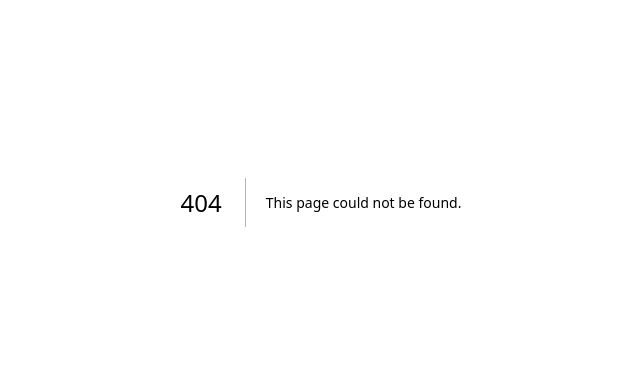
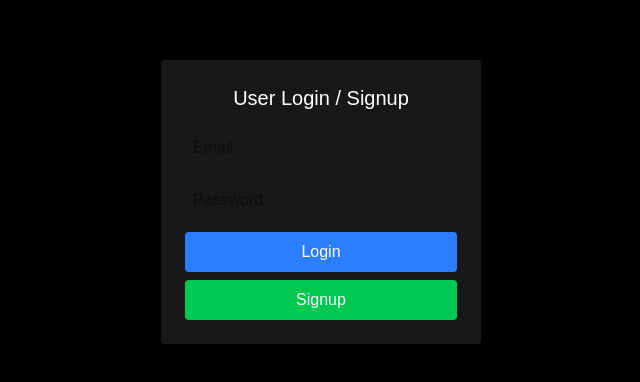
Before and after one commit to Yash081125/golf-charity-app, a Next.js app: page /login in a window 1280 px wide. Before the commit this address had no page. Shown: the part 198-580 px from the top of the page, without its empty margins (319-959 px from the left). Built offline with nearby package versions, Linux system fonts and the light colour scheme.

Commit message:
add user auth

```diff
--- /dev/null
+++ b/app/login/page.tsx
@@ -0,0 +1,85 @@
+"use client";
+
+import { useState } from "react";
+import { supabase } from "../../lib/supabase";
+import { useRouter } from "next/navigation";
+
+export default function AuthPage() {
+  const [email, setEmail] = useState("");
+  const [password, setPassword] = useState("");
+  const router = useRouter();
+
+  // 🔐 SIGNUP
+  const handleSignup = async () => {
+    const { error } = await supabase.auth.signUp({
+      email,
+      password,
+    });
+
+    if (error) {
+      alert(error.message);
+    } else {
+      alert("Signup successful! You can now login.");
+    }
+  };
+
+  // 🔐 LOGIN
+  const handleLogin = async () => {
+    const { error } = await supabase.auth.signInWithPassword({
+      email,
+      password,
+    });
+
+    if (error) {
+      alert(error.message);
+    } else {
+      alert("Login successful!");
+      router.push("/dashboard");
+    }
+  };
+
+  <a
+  href="/login"
+  className="bg-blue-500 px-4 py-2 rounded"
+>
+  Login / Signup
+</a>
+
+  return (
+    <div className="min-h-screen bg-black text-white flex items-center justify-center">
+      <div className="bg-zinc-900 p-6 rounded w-80">
+        <h1 className="text-xl mb-4 text-center">User Login / Signup</h1>
+
+        <input
+          type="email"
+          placeholder="Email"
+          className="w-full p-2 mb-3 text-black rounded"
+          value={email}
+          onChange={(e) => setEmail(e.target.value)}
+        />
+
+        <input
+          type="password"
+          placeholder="Password"
+          className="w-full p-2 mb-3 text-black rounded"
+          value={password}
+          onChange={(e) => setPassword(e.target.value)}
+        />
+
+        <button
+          onClick={handleLogin}
+          className="bg-blue-500 w-full py-2 rounded mb-2 hover:bg-blue-600"
+        >
+          Login
+        </button>
+
+        <button
+          onClick={handleSignup}
+          className="bg-green-500 w-full py-2 rounded hover:bg-green-600"
+        >
+          Signup
+        </button>
+      </div>
+    </div>
+  );
+}
```
